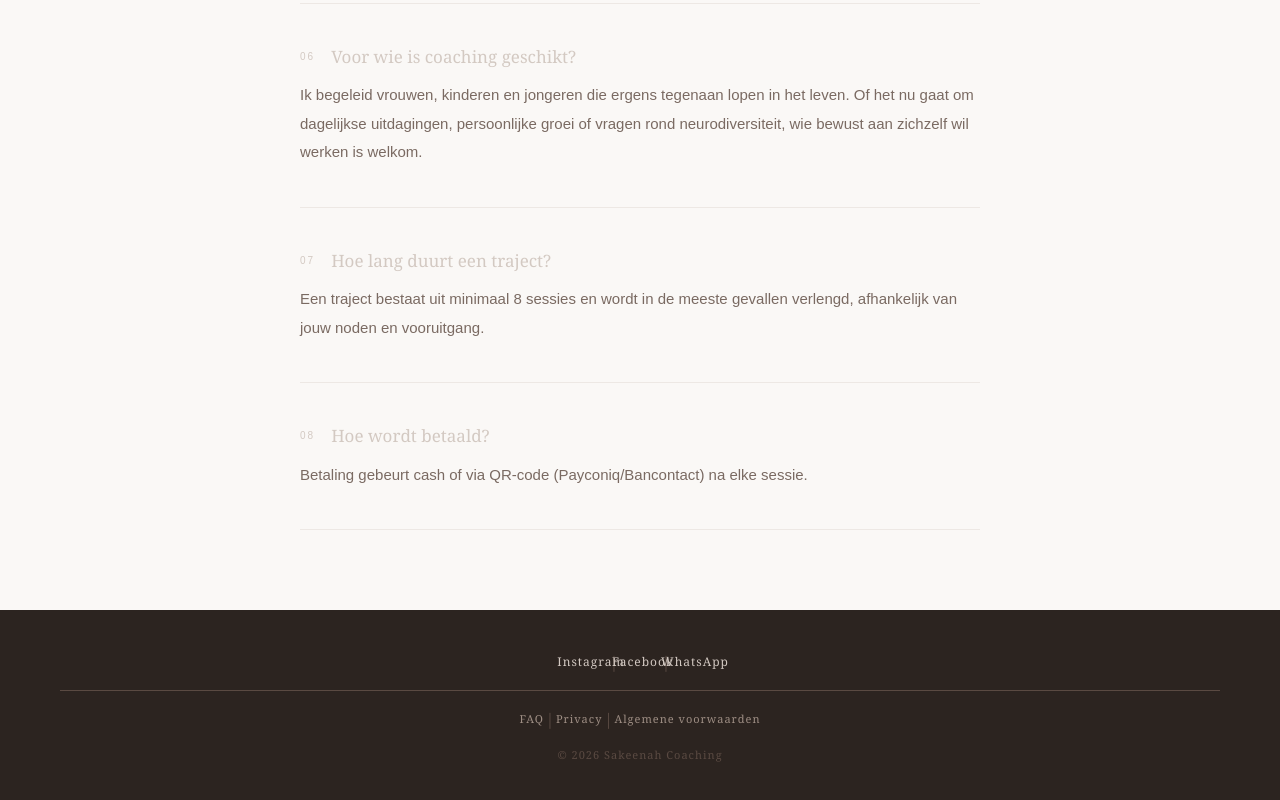
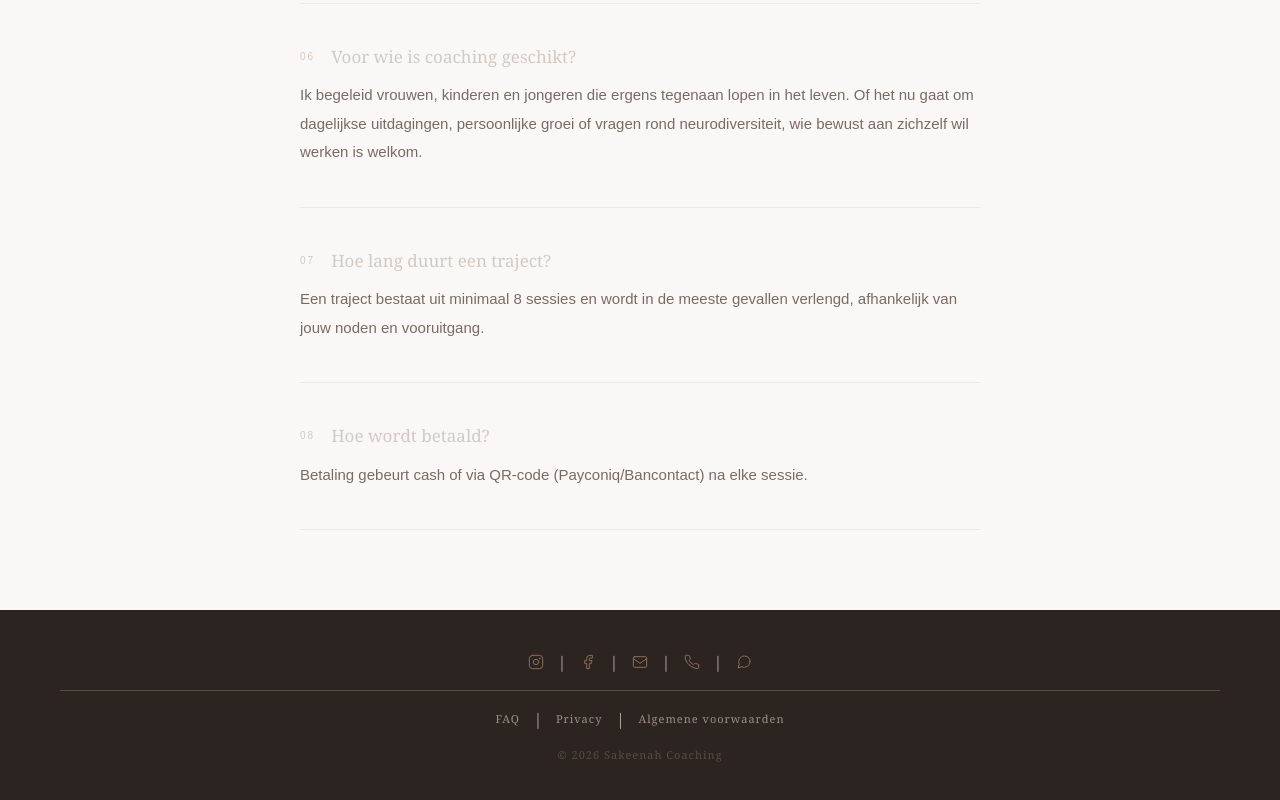
Before and after one commit to souadem6-glitch/sakeenah-coaching-site, a Next.js app: page /faq in a window 1280 px wide. Shown: the part 1138-1938 px from the top of the page. Built offline with nearby package versions, Linux system fonts and the light colour scheme.

Commit message:
icoontjes footer alle paginas

```diff
--- a/app/faq/page.tsx
+++ b/app/faq/page.tsx
@@ -103,28 +103,33 @@ export default function FAQ() {
 
       <footer style={{background:"#2C2420",padding:"40px 60px",textAlign:"center",fontFamily:"sans-serif"}}>
         <div className="sk-footer-links">
-          <a href="https://www.instagram.com/sakeenah.coaching/" target="_blank" style={{color:"#D3C9C2",textDecoration:"none",fontSize:"12px",letterSpacing:"1px",display:"flex",alignItems:"center",gap:"6px",width:"40px",justifyContent:"center"}}>
-            <svg width="16" height="16" viewBox="0 0 24 24" fill="none" stroke="#D3C9C2" strokeWidth="1.5" strokeLinecap="round" strokeLinejoin="round"><rect x="2" y="2" width="20" height="20" rx="5"/><circle cx="12" cy="12" r="4"/><circle cx="17.5" cy="6.5" r="0.5" fill="#D3C9C2"/></svg>
-            Instagram
+          <a href="https://www.instagram.com/sakeenah.coaching/" target="_blank" style={{color:"#8B6C59",textDecoration:"none",display:"flex",alignItems:"center",justifyContent:"center",width:"40px"}}>
+            <svg width="16" height="16" viewBox="0 0 24 24" fill="none" stroke="#8B6C59" strokeWidth="1.5" strokeLinecap="round" strokeLinejoin="round"><rect x="2" y="2" width="20" height="20" rx="5"/><circle cx="12" cy="12" r="4"/><circle cx="17.5" cy="6.5" r="0.5" fill="#8B6C59"/></svg>
           </a>
-          <span style={{color:"#5a4a42",width:"12px",textAlign:"center"}}>|</span>
-          <a href="https://www.facebook.com/profile.php?id=61587201634861" target="_blank" style={{color:"#D3C9C2",textDecoration:"none",fontSize:"12px",letterSpacing:"1px",display:"flex",alignItems:"center",gap:"6px",width:"40px",justifyContent:"center"}}>
-            <svg width="16" height="16" viewBox="0 0 24 24" fill="none" stroke="#D3C9C2" strokeWidth="1.5" strokeLinecap="round" strokeLinejoin="round"><path d="M18 2h-3a5 5 0 0 0-5 5v3H7v4h3v8h4v-8h3l1-4h-4V7a1 1 0 0 1 1-1h3z"/></svg>
-            Facebook
+          <span style={{color:"#B5A49A",width:"12px",textAlign:"center"}}>|</span>
+          <a href="https://www.facebook.com/profile.php?id=61587201634861" target="_blank" style={{color:"#8B6C59",textDecoration:"none",display:"flex",alignItems:"center",justifyContent:"center",width:"40px"}}>
+            <svg width="16" height="16" viewBox="0 0 24 24" fill="none" stroke="#8B6C59" strokeWidth="1.5" strokeLinecap="round" strokeLinejoin="round"><path d="M18 2h-3a5 5 0 0 0-5 5v3H7v4h3v8h4v-8h3l1-4h-4V7a1 1 0 0 1 1-1h3z"/></svg>
           </a>
-          <span style={{color:"#5a4a42",width:"12px",textAlign:"center"}}>|</span>
-          <a href="https://wa.me/32494808023" target="_blank" style={{color:"#D3C9C2",textDecoration:"none",fontSize:"12px",letterSpacing:"1px",display:"flex",alignItems:"center",gap:"6px",width:"40px",justifyContent:"center"}}>
-            <svg width="16" height="16" viewBox="0 0 24 24" fill="none" stroke="#D3C9C2" strokeWidth="1.5" strokeLinecap="round" strokeLinejoin="round"><path d="M21 11.5a8.38 8.38 0 0 1-.9 3.8 8.5 8.5 0 0 1-7.6 4.7 8.38 8.38 0 0 1-3.8-.9L3 21l1.9-5.7a8.38 8.38 0 0 1-.9-3.8 8.5 8.5 0 0 1 4.7-7.6 8.38 8.38 0 0 1 3.8-.9h.5a8.48 8.48 0 0 1 8 8v.5z"/></svg>
-            WhatsApp
+          <span style={{color:"#B5A49A",width:"12px",textAlign:"center"}}>|</span>
+          <a href="mailto:info@sakeenah-coaching.be" style={{color:"#8B6C59",textDecoration:"none",display:"flex",alignItems:"center",justifyContent:"center",width:"40px"}}>
+            <svg width="16" height="16" viewBox="0 0 24 24" fill="none" stroke="#8B6C59" strokeWidth="1.5" strokeLinecap="round" strokeLinejoin="round"><rect x="2" y="4" width="20" height="16" rx="2"/><path d="m2 7 10 7 10-7"/></svg>
+          </a>
+          <span style={{color:"#B5A49A",width:"12px",textAlign:"center"}}>|</span>
+          <a href="tel:+32494808023" style={{color:"#8B6C59",textDecoration:"none",display:"flex",alignItems:"center",justifyContent:"center",width:"40px"}}>
+            <svg width="16" height="16" viewBox="0 0 24 24" fill="none" stroke="#8B6C59" strokeWidth="1.5" strokeLinecap="round" strokeLinejoin="round"><path d="M22 16.92v3a2 2 0 0 1-2.18 2 19.79 19.79 0 0 1-8.63-3.07A19.5 19.5 0 0 1 4.69 13a19.79 19.79 0 0 1-3.07-8.67A2 2 0 0 1 3.6 2h3a2 2 0 0 1 2 1.72c.127.96.361 1.903.7 2.81a2 2 0 0 1-.45 2.11L7.91 9.91a16 16 0 0 0 6.06 6.06l1.27-1.27a2 2 0 0 1 2.11-.45c.907.339 1.85.573 2.81.7A2 2 0 0 1 22 16.92z"/></svg>
+          </a>
+          <span style={{color:"#B5A49A",width:"12px",textAlign:"center"}}>|</span>
+          <a href="https://wa.me/32494808023" target="_blank" style={{color:"#8B6C59",textDecoration:"none",display:"flex",alignItems:"center",justifyContent:"center",width:"40px"}}>
+            <svg width="16" height="16" viewBox="0 0 24 24" fill="none" stroke="#8B6C59" strokeWidth="1.5" strokeLinecap="round" strokeLinejoin="round"><path d="M21 11.5a8.38 8.38 0 0 1-.9 3.8 8.5 8.5 0 0 1-7.6 4.7 8.38 8.38 0 0 1-3.8-.9L3 21l1.9-5.7a8.38 8.38 0 0 1-.9-3.8 8.5 8.5 0 0 1 4.7-7.6 8.38 8.38 0 0 1 3.8-.9h.5a8.48 8.48 0 0 1 8 8v.5z"/></svg>
           </a>
         </div>
         <div style={{width:"100%",height:"1px",background:"#5a4a42",marginBottom:"16px"}}></div>
         <div className="sk-footer-pages">
-          <a href="/faq" style={{color:"#9e8e84",textDecoration:"none",fontSize:"11px",letterSpacing:"1px",width:"auto",textAlign:"center"}}>FAQ</a>
-          <span style={{color:"#5a4a42",width:"12px",textAlign:"center"}}>|</span>
-          <a href="/privacy" style={{color:"#9e8e84",textDecoration:"none",fontSize:"11px",letterSpacing:"1px",width:"auto",textAlign:"center"}}>Privacy</a>
-          <span style={{color:"#5a4a42",width:"12px",textAlign:"center"}}>|</span>
-          <a href="/voorwaarden" style={{color:"#9e8e84",textDecoration:"none",fontSize:"11px",letterSpacing:"1px",width:"auto",textAlign:"center"}}>Algemene voorwaarden</a>
+          <a href="/faq" style={{color:"#9e8e84",textDecoration:"none",fontSize:"11px",letterSpacing:"1px",width:"auto",padding:"0 12px",textAlign:"center"}}>FAQ</a>
+          <span style={{color:"#B5A49A",width:"12px",textAlign:"center"}}>|</span>
+          <a href="/privacy" style={{color:"#9e8e84",textDecoration:"none",fontSize:"11px",letterSpacing:"1px",width:"auto",padding:"0 12px",textAlign:"center"}}>Privacy</a>
+          <span style={{color:"#B5A49A",width:"12px",textAlign:"center"}}>|</span>
+          <a href="/voorwaarden" style={{color:"#9e8e84",textDecoration:"none",fontSize:"11px",letterSpacing:"1px",width:"auto",padding:"0 12px",textAlign:"center"}}>Algemene voorwaarden</a>
         </div>
         <div style={{fontSize:"11px",color:"#5a4a42",letterSpacing:"1px"}}>© 2026 Sakeenah Coaching</div>
       </footer>
--- a/app/privacy/page.tsx
+++ b/app/privacy/page.tsx
@@ -75,28 +75,33 @@ export default function Privacy() {
 
       <footer style={{background:"#2C2420",padding:"40px 60px",textAlign:"center",fontFamily:"sans-serif"}}>
         <div className="sk-footer-links">
-          <a href="https://www.instagram.com/sakeenah.coaching/" target="_blank" style={{color:"#D3C9C2",textDecoration:"none",fontSize:"12px",letterSpacing:"1px",display:"flex",alignItems:"center",gap:"6px",width:"40px",justifyContent:"center"}}>
-            <svg width="16" height="16" viewBox="0 0 24 24" fill="none" stroke="#D3C9C2" strokeWidth="1.5" strokeLinecap="round" strokeLinejoin="round"><rect x="2" y="2" width="20" height="20" rx="5"/><circle cx="12" cy="12" r="4"/><circle cx="17.5" cy="6.5" r="0.5" fill="#D3C9C2"/></svg>
-            Instagram
+          <a href="https://www.instagram.com/sakeenah.coaching/" target="_blank" style={{color:"#8B6C59",textDecoration:"none",display:"flex",alignItems:"center",justifyContent:"center",width:"40px"}}>
+            <svg width="16" height="16" viewBox="0 0 24 24" fill="none" stroke="#8B6C59" strokeWidth="1.5" strokeLinecap="round" strokeLinejoin="round"><rect x="2" y="2" width="20" height="20" rx="5"/><circle cx="12" cy="12" r="4"/><circle cx="17.5" cy="6.5" r="0.5" fill="#8B6C59"/></svg>
           </a>
-          <span style={{color:"#5a4a42",width:"12px",textAlign:"center"}}>|</span>
-          <a href="https://www.facebook.com/profile.php?id=61587201634861" target="_blank" style={{color:"#D3C9C2",textDecoration:"none",fontSize:"12px",letterSpacing:"1px",display:"flex",alignItems:"center",gap:"6px",width:"40px",justifyContent:"center"}}>
-            <svg width="16" height="16" viewBox="0 0 24 24" fill="none" stroke="#D3C9C2" strokeWidth="1.5" strokeLinecap="round" strokeLinejoin="round"><path d="M18 2h-3a5 5 0 0 0-5 5v3H7v4h3v8h4v-8h3l1-4h-4V7a1 1 0 0 1 1-1h3z"/></svg>
-            Facebook
+          <span style={{color:"#B5A49A",width:"12px",textAlign:"center"}}>|</span>
+          <a href="https://www.facebook.com/profile.php?id=61587201634861" target="_blank" style={{color:"#8B6C59",textDecoration:"none",display:"flex",alignItems:"center",justifyContent:"center",width:"40px"}}>
+            <svg width="16" height="16" viewBox="0 0 24 24" fill="none" stroke="#8B6C59" strokeWidth="1.5" strokeLinecap="round" strokeLinejoin="round"><path d="M18 2h-3a5 5 0 0 0-5 5v3H7v4h3v8h4v-8h3l1-4h-4V7a1 1 0 0 1 1-1h3z"/></svg>
           </a>
-          <span style={{color:"#5a4a42",width:"12px",textAlign:"center"}}>|</span>
-          <a href="https://wa.me/32494808023" target="_blank" style={{color:"#D3C9C2",textDecoration:"none",fontSize:"12px",letterSpacing:"1px",display:"flex",alignItems:"center",gap:"6px",width:"40px",justifyContent:"center"}}>
-            <svg width="16" height="16" viewBox="0 0 24 24" fill="none" stroke="#D3C9C2" strokeWidth="1.5" strokeLinecap="round" strokeLinejoin="round"><path d="M21 11.5a8.38 8.38 0 0 1-.9 3.8 8.5 8.5 0 0 1-7.6 4.7 8.38 8.38 0 0 1-3.8-.9L3 21l1.9-5.7a8.38 8.38 0 0 1-.9-3.8 8.5 8.5 0 0 1 4.7-7.6 8.38 8.38 0 0 1 3.8-.9h.5a8.48 8.48 0 0 1 8 8v.5z"/></svg>
-            WhatsApp
+          <span style={{color:"#B5A49A",width:"12px",textAlign:"center"}}>|</span>
+          <a href="mailto:info@sakeenah-coaching.be" style={{color:"#8B6C59",textDecoration:"none",display:"flex",alignItems:"center",justifyContent:"center",width:"40px"}}>
+            <svg width="16" height="16" viewBox="0 0 24 24" fill="none" stroke="#8B6C59" strokeWidth="1.5" strokeLinecap="round" strokeLinejoin="round"><rect x="2" y="4" width="20" height="16" rx="2"/><path d="m2 7 10 7 10-7"/></svg>
+          </a>
+          <span style={{color:"#B5A49A",width:"12px",textAlign:"center"}}>|</span>
+          <a href="tel:+32494808023" style={{color:"#8B6C59",textDecoration:"none",display:"flex",alignItems:"center",justifyContent:"center",width:"40px"}}>
+            <svg width="16" height="16" viewBox="0 0 24 24" fill="none" stroke="#8B6C59" strokeWidth="1.5" strokeLinecap="round" strokeLinejoin="round"><path d="M22 16.92v3a2 2 0 0 1-2.18 2 19.79 19.79 0 0 1-8.63-3.07A19.5 19.5 0 0 1 4.69 13a19.79 19.79 0 0 1-3.07-8.67A2 2 0 0 1 3.6 2h3a2 2 0 0 1 2 1.72c.127.96.361 1.903.7 2.81a2 2 0 0 1-.45 2.11L7.91 9.91a16 16 0 0 0 6.06 6.06l1.27-1.27a2 2 0 0 1 2.11-.45c.907.339 1.85.573 2.81.7A2 2 0 0 1 22 16.92z"/></svg>
+          </a>
+          <span style={{color:"#B5A49A",width:"12px",textAlign:"center"}}>|</span>
+          <a href="https://wa.me/32494808023" target="_blank" style={{color:"#8B6C59",textDecoration:"none",display:"flex",alignItems:"center",justifyContent:"center",width:"40px"}}>
+            <svg width="16" height="16" viewBox="0 0 24 24" fill="none" stroke="#8B6C59" strokeWidth="1.5" strokeLinecap="round" strokeLinejoin="round"><path d="M21 11.5a8.38 8.38 0 0 1-.9 3.8 8.5 8.5 0 0 1-7.6 4.7 8.38 8.38 0 0 1-3.8-.9L3 21l1.9-5.7a8.38 8.38 0 0 1-.9-3.8 8.5 8.5 0 0 1 4.7-7.6 8.38 8.38 0 0 1 3.8-.9h.5a8.48 8.48 0 0 1 8 8v.5z"/></svg>
           </a>
         </div>
         <div style={{width:"100%",height:"1px",background:"#5a4a42",marginBottom:"16px"}}></div>
         <div className="sk-footer-pages">
-          <a href="/faq" style={{color:"#9e8e84",textDecoration:"none",fontSize:"11px",letterSpacing:"1px",width:"auto",textAlign:"center"}}>FAQ</a>
-          <span style={{color:"#5a4a42",width:"12px",textAlign:"center"}}>|</span>
-          <a href="/privacy" style={{color:"#9e8e84",textDecoration:"none",fontSize:"11px",letterSpacing:"1px",width:"auto",textAlign:"center"}}>Privacy</a>
-          <span style={{color:"#5a4a42",width:"12px",textAlign:"center"}}>|</span>
-          <a href="/voorwaarden" style={{color:"#9e8e84",textDecoration:"none",fontSize:"11px",letterSpacing:"1px",width:"auto",textAlign:"center"}}>Algemene voorwaarden</a>
+          <a href="/faq" style={{color:"#9e8e84",textDecoration:"none",fontSize:"11px",letterSpacing:"1px",width:"auto",padding:"0 12px",textAlign:"center"}}>FAQ</a>
+          <span style={{color:"#B5A49A",width:"12px",textAlign:"center"}}>|</span>
+          <a href="/privacy" style={{color:"#9e8e84",textDecoration:"none",fontSize:"11px",letterSpacing:"1px",width:"auto",padding:"0 12px",textAlign:"center"}}>Privacy</a>
+          <span style={{color:"#B5A49A",width:"12px",textAlign:"center"}}>|</span>
+          <a href="/voorwaarden" style={{color:"#9e8e84",textDecoration:"none",fontSize:"11px",letterSpacing:"1px",width:"auto",padding:"0 12px",textAlign:"center"}}>Algemene voorwaarden</a>
         </div>
         <div style={{fontSize:"11px",color:"#5a4a42",letterSpacing:"1px"}}>© 2026 Sakeenah Coaching</div>
       </footer>
--- a/app/voorwaarden/page.tsx
+++ b/app/voorwaarden/page.tsx
@@ -76,28 +76,33 @@ export default function Voorwaarden() {
 
       <footer style={{background:"#2C2420",padding:"40px 60px",textAlign:"center",fontFamily:"sans-serif"}}>
         <div className="sk-footer-links">
-          <a href="https://www.instagram.com/sakeenah.coaching/" target="_blank" style={{color:"#D3C9C2",textDecoration:"none",fontSize:"12px",letterSpacing:"1px",display:"flex",alignItems:"center",gap:"6px",width:"40px",justifyContent:"center"}}>
-            <svg width="16" height="16" viewBox="0 0 24 24" fill="none" stroke="#D3C9C2" strokeWidth="1.5" strokeLinecap="round" strokeLinejoin="round"><rect x="2" y="2" width="20" height="20" rx="5"/><circle cx="12" cy="12" r="4"/><circle cx="17.5" cy="6.5" r="0.5" fill="#D3C9C2"/></svg>
-            Instagram
+          <a href="https://www.instagram.com/sakeenah.coaching/" target="_blank" style={{color:"#8B6C59",textDecoration:"none",display:"flex",alignItems:"center",justifyContent:"center",width:"40px"}}>
+            <svg width="16" height="16" viewBox="0 0 24 24" fill="none" stroke="#8B6C59" strokeWidth="1.5" strokeLinecap="round" strokeLinejoin="round"><rect x="2" y="2" width="20" height="20" rx="5"/><circle cx="12" cy="12" r="4"/><circle cx="17.5" cy="6.5" r="0.5" fill="#8B6C59"/></svg>
           </a>
-          <span style={{color:"#5a4a42",width:"12px",textAlign:"center"}}>|</span>
-          <a href="https://www.facebook.com/profile.php?id=61587201634861" target="_blank" style={{color:"#D3C9C2",textDecoration:"none",fontSize:"12px",letterSpacing:"1px",display:"flex",alignItems:"center",gap:"6px",width:"40px",justifyContent:"center"}}>
-            <svg width="16" height="16" viewBox="0 0 24 24" fill="none" stroke="#D3C9C2" strokeWidth="1.5" strokeLinecap="round" strokeLinejoin="round"><path d="M18 2h-3a5 5 0 0 0-5 5v3H7v4h3v8h4v-8h3l1-4h-4V7a1 1 0 0 1 1-1h3z"/></svg>
-            Facebook
+          <span style={{color:"#B5A49A",width:"12px",textAlign:"center"}}>|</span>
+          <a href="https://www.facebook.com/profile.php?id=61587201634861" target="_blank" style={{color:"#8B6C59",textDecoration:"none",display:"flex",alignItems:"center",justifyContent:"center",width:"40px"}}>
+            <svg width="16" height="16" viewBox="0 0 24 24" fill="none" stroke="#8B6C59" strokeWidth="1.5" strokeLinecap="round" strokeLinejoin="round"><path d="M18 2h-3a5 5 0 0 0-5 5v3H7v4h3v8h4v-8h3l1-4h-4V7a1 1 0 0 1 1-1h3z"/></svg>
           </a>
-          <span style={{color:"#5a4a42",width:"12px",textAlign:"center"}}>|</span>
-          <a href="https://wa.me/32494808023" target="_blank" style={{color:"#D3C9C2",textDecoration:"none",fontSize:"12px",letterSpacing:"1px",display:"flex",alignItems:"center",gap:"6px",width:"40px",justifyContent:"center"}}>
-            <svg width="16" height="16" viewBox="0 0 24 24" fill="none" stroke="#D3C9C2" strokeWidth="1.5" strokeLinecap="round" strokeLinejoin="round"><path d="M21 11.5a8.38 8.38 0 0 1-.9 3.8 8.5 8.5 0 0 1-7.6 4.7 8.38 8.38 0 0 1-3.8-.9L3 21l1.9-5.7a8.38 8.38 0 0 1-.9-3.8 8.5 8.5 0 0 1 4.7-7.6 8.38 8.38 0 0 1 3.8-.9h.5a8.48 8.48 0 0 1 8 8v.5z"/></svg>
-            WhatsApp
+          <span style={{color:"#B5A49A",width:"12px",textAlign:"center"}}>|</span>
+          <a href="mailto:info@sakeenah-coaching.be" style={{color:"#8B6C59",textDecoration:"none",display:"flex",alignItems:"center",justifyContent:"center",width:"40px"}}>
+            <svg width="16" height="16" viewBox="0 0 24 24" fill="none" stroke="#8B6C59" strokeWidth="1.5" strokeLinecap="round" strokeLinejoin="round"><rect x="2" y="4" width="20" height="16" rx="2"/><path d="m2 7 10 7 10-7"/></svg>
+          </a>
+          <span style={{color:"#B5A49A",width:"12px",textAlign:"center"}}>|</span>
+          <a href="tel:+32494808023" style={{color:"#8B6C59",textDecoration:"none",display:"flex",alignItems:"center",justifyContent:"center",width:"40px"}}>
+            <svg width="16" height="16" viewBox="0 0 24 24" fill="none" stroke="#8B6C59" strokeWidth="1.5" strokeLinecap="round" strokeLinejoin="round"><path d="M22 16.92v3a2 2 0 0 1-2.18 2 19.79 19.79 0 0 1-8.63-3.07A19.5 19.5 0 0 1 4.69 13a19.79 19.79 0 0 1-3.07-8.67A2 2 0 0 1 3.6 2h3a2 2 0 0 1 2 1.72c.127.96.361 1.903.7 2.81a2 2 0 0 1-.45 2.11L7.91 9.91a16 16 0 0 0 6.06 6.06l1.27-1.27a2 2 0 0 1 2.11-.45c.907.339 1.85.573 2.81.7A2 2 0 0 1 22 16.92z"/></svg>
+          </a>
+          <span style={{color:"#B5A49A",width:"12px",textAlign:"center"}}>|</span>
+          <a href="https://wa.me/32494808023" target="_blank" style={{color:"#8B6C59",textDecoration:"none",display:"flex",alignItems:"center",justifyContent:"center",width:"40px"}}>
+            <svg width="16" height="16" viewBox="0 0 24 24" fill="none" stroke="#8B6C59" strokeWidth="1.5" strokeLinecap="round" strokeLinejoin="round"><path d="M21 11.5a8.38 8.38 0 0 1-.9 3.8 8.5 8.5 0 0 1-7.6 4.7 8.38 8.38 0 0 1-3.8-.9L3 21l1.9-5.7a8.38 8.38 0 0 1-.9-3.8 8.5 8.5 0 0 1 4.7-7.6 8.38 8.38 0 0 1 3.8-.9h.5a8.48 8.48 0 0 1 8 8v.5z"/></svg>
           </a>
         </div>
         <div style={{width:"100%",height:"1px",background:"#5a4a42",marginBottom:"16px"}}></div>
         <div className="sk-footer-pages">
-          <a href="/faq" style={{color:"#9e8e84",textDecoration:"none",fontSize:"11px",letterSpacing:"1px",width:"auto",textAlign:"center"}}>FAQ</a>
-          <span style={{color:"#5a4a42",width:"12px",textAlign:"center"}}>|</span>
-          <a href="/privacy" style={{color:"#9e8e84",textDecoration:"none",fontSize:"11px",letterSpacing:"1px",width:"auto",textAlign:"center"}}>Privacy</a>
-          <span style={{color:"#5a4a42",width:"12px",textAlign:"center"}}>|</span>
-          <a href="/voorwaarden" style={{color:"#9e8e84",textDecoration:"none",fontSize:"11px",letterSpacing:"1px",width:"auto",textAlign:"center"}}>Algemene voorwaarden</a>
+          <a href="/faq" style={{color:"#9e8e84",textDecoration:"none",fontSize:"11px",letterSpacing:"1px",width:"auto",padding:"0 12px",textAlign:"center"}}>FAQ</a>
+          <span style={{color:"#B5A49A",width:"12px",textAlign:"center"}}>|</span>
+          <a href="/privacy" style={{color:"#9e8e84",textDecoration:"none",fontSize:"11px",letterSpacing:"1px",width:"auto",padding:"0 12px",textAlign:"center"}}>Privacy</a>
+          <span style={{color:"#B5A49A",width:"12px",textAlign:"center"}}>|</span>
+          <a href="/voorwaarden" style={{color:"#9e8e84",textDecoration:"none",fontSize:"11px",letterSpacing:"1px",width:"auto",padding:"0 12px",textAlign:"center"}}>Algemene voorwaarden</a>
         </div>
         <div style={{fontSize:"11px",color:"#5a4a42",letterSpacing:"1px"}}>© 2026 Sakeenah Coaching</div>
       </footer>
```
